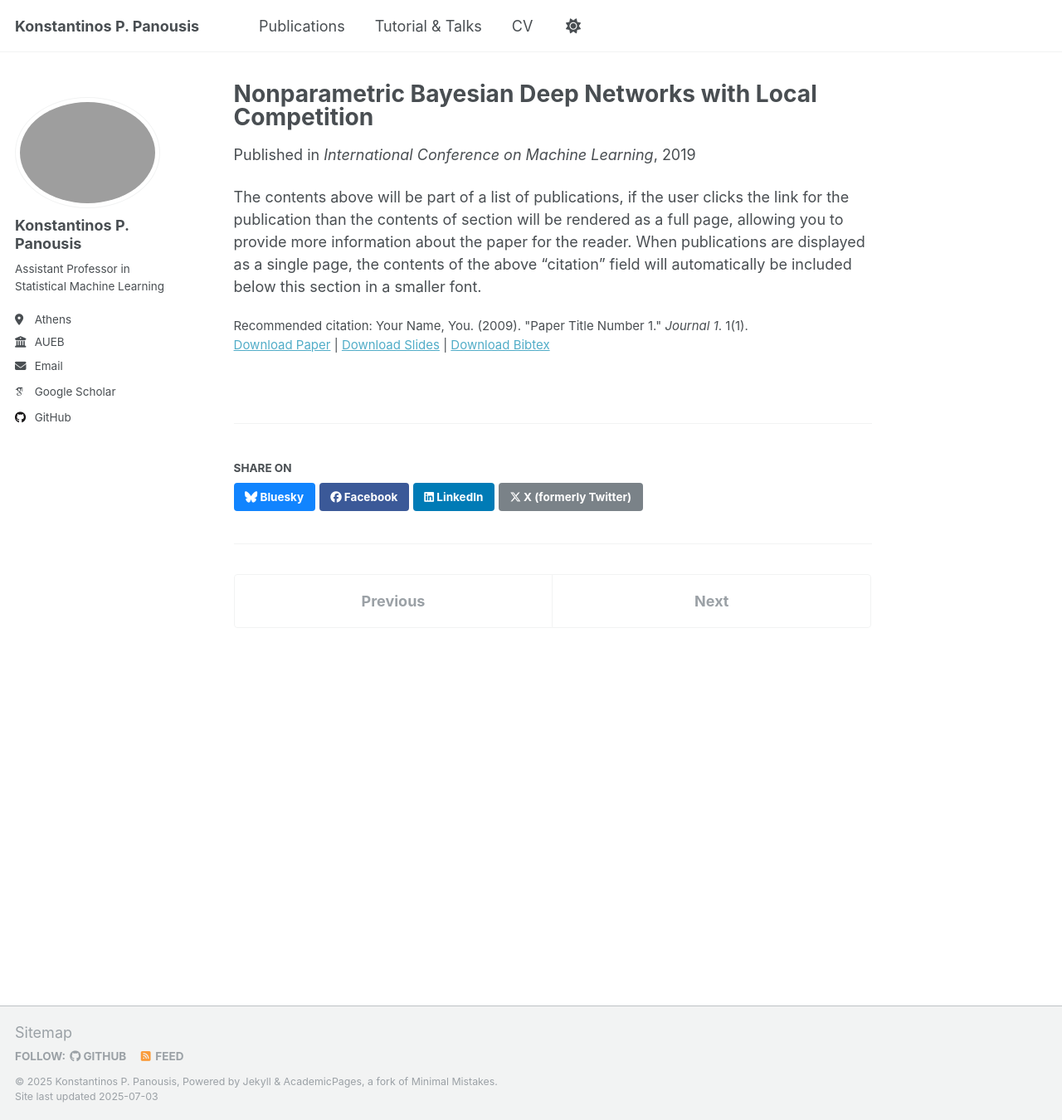
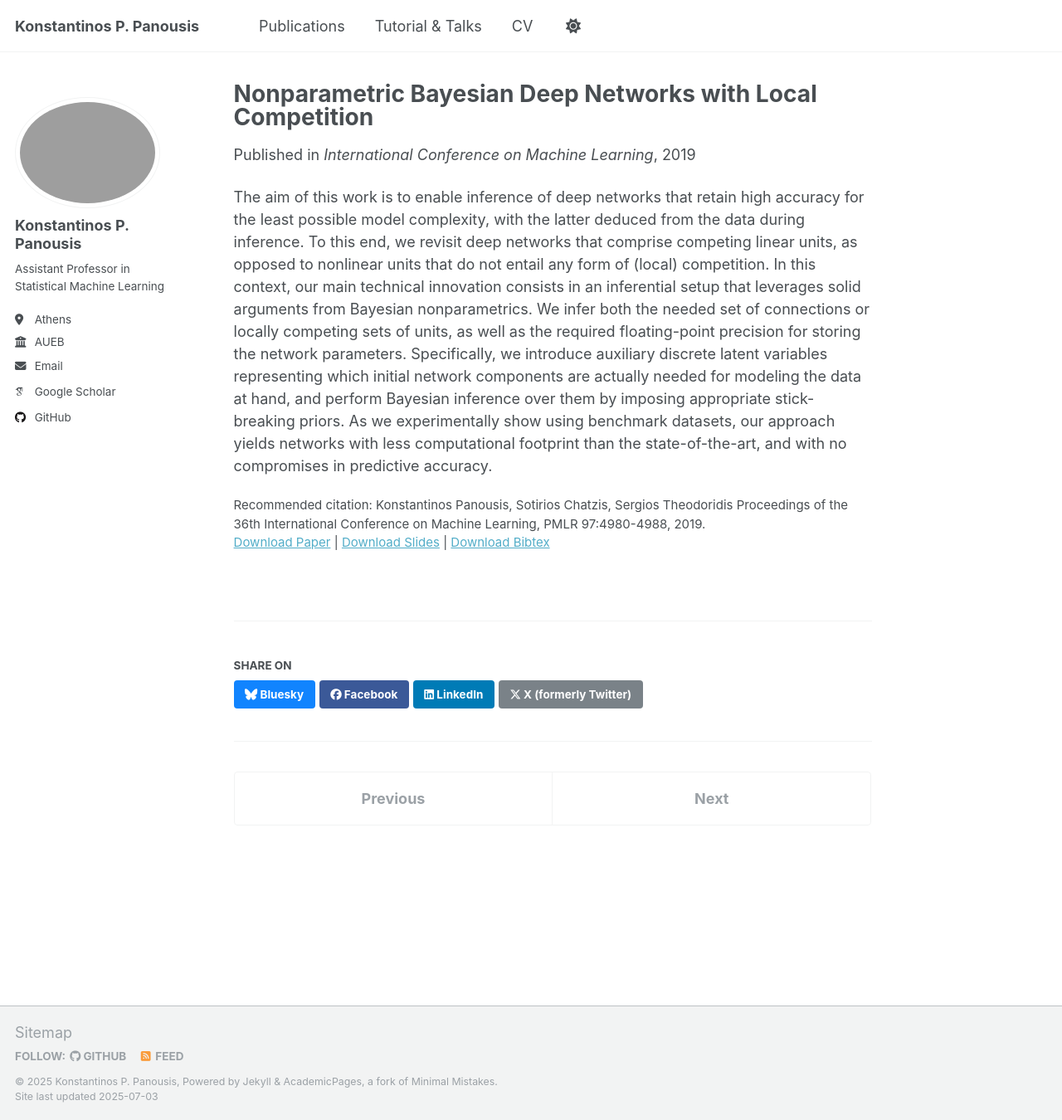
Before and after one commit to konpanousis/konpanousis.github.io, a Jekyll site: the page built from _publications/2009-10-01-paper-title-number-1.md, in a window 1280 px wide and 1350 px high. Shown: the whole window at 83% size. Built offline with Jekyll 4.4.1, drawn with Linux system fonts in a browser that asks for light colours; some web fonts are replaced; a script that is not in the unit is left out.

Commit message:
Update 2009-10-01-paper-title-number-1.md

```diff
--- a/_publications/2009-10-01-paper-title-number-1.md
+++ b/_publications/2009-10-01-paper-title-number-1.md
@@ -9,6 +9,6 @@ venue: 'International Conference on Machine Learning'
 slidesurl: 'http://academicpages.github.io/files/slides1.pdf'
 paperurl: 'http://proceedings.mlr.press/v97/panousis19a/panousis19a.pdf'
 bibtexurl: 'https://proceedings.mlr.press/v97/panousis19a'
-citation: 'Your Name, You. (2009). &quot;Paper Title Number 1.&quot; <i>Journal 1</i>. 1(1).'
+citation: 'Konstantinos Panousis, Sotirios Chatzis, Sergios Theodoridis Proceedings of the 36th International Conference on Machine Learning, PMLR 97:4980-4988, 2019.'
 ---
-The contents above will be part of a list of publications, if the user clicks the link for the publication than the contents of section will be rendered as a full page, allowing you to provide more information about the paper for the reader. When publications are displayed as a single page, the contents of the above "citation" field will automatically be included below this section in a smaller font.
+The aim of this work is to enable inference of deep networks that retain high accuracy for the least possible model complexity, with the latter deduced from the data during inference. To this end, we revisit deep networks that comprise competing linear units, as opposed to nonlinear units that do not entail any form of (local) competition. In this context, our main technical innovation consists in an inferential setup that leverages solid arguments from Bayesian nonparametrics. We infer both the needed set of connections or locally competing sets of units, as well as the required floating-point precision for storing the network parameters. Specifically, we introduce auxiliary discrete latent variables representing which initial network components are actually needed for modeling the data at hand, and perform Bayesian inference over them by imposing appropriate stick-breaking priors. As we experimentally show using benchmark datasets, our approach yields networks with less computational footprint than the state-of-the-art, and with no compromises in predictive accuracy.
```
